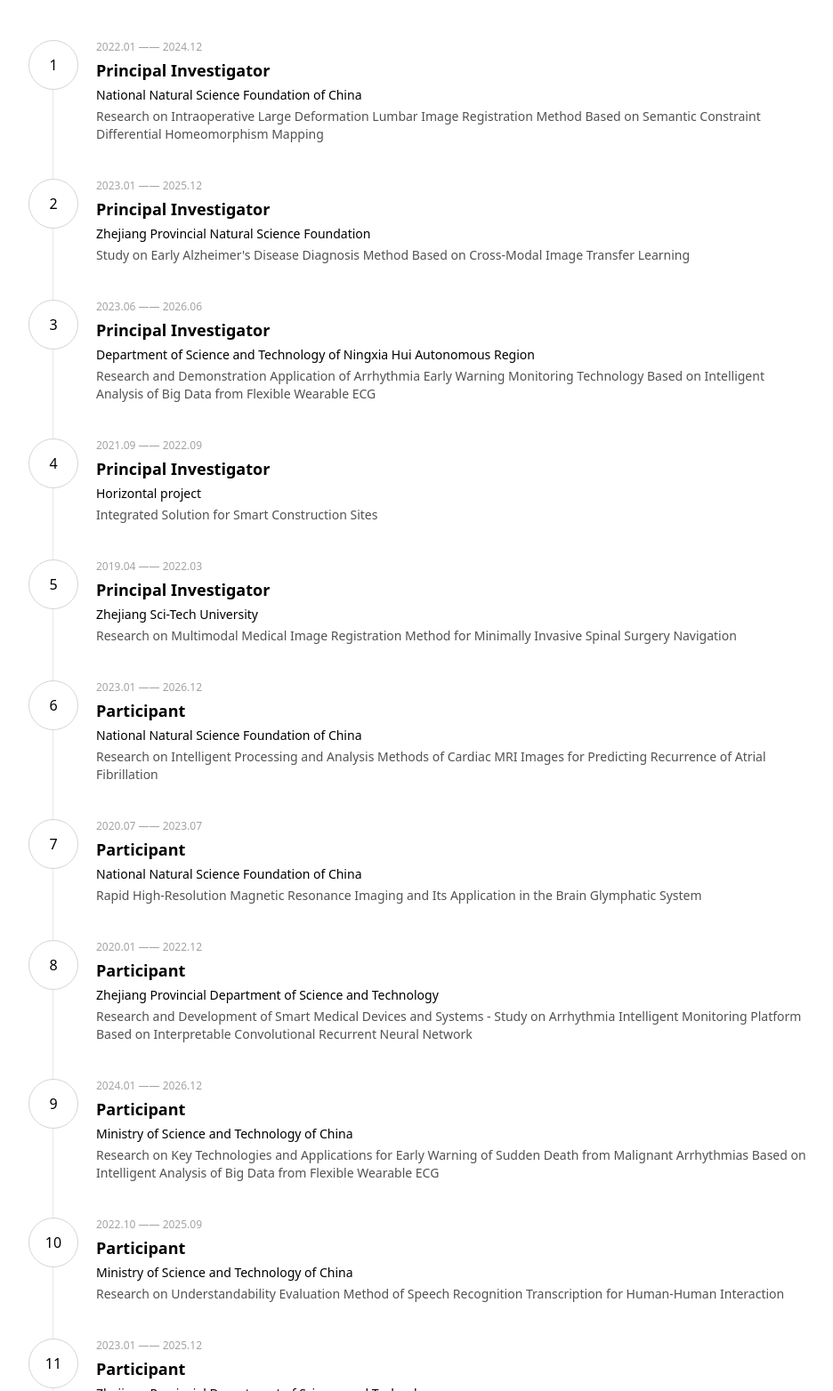
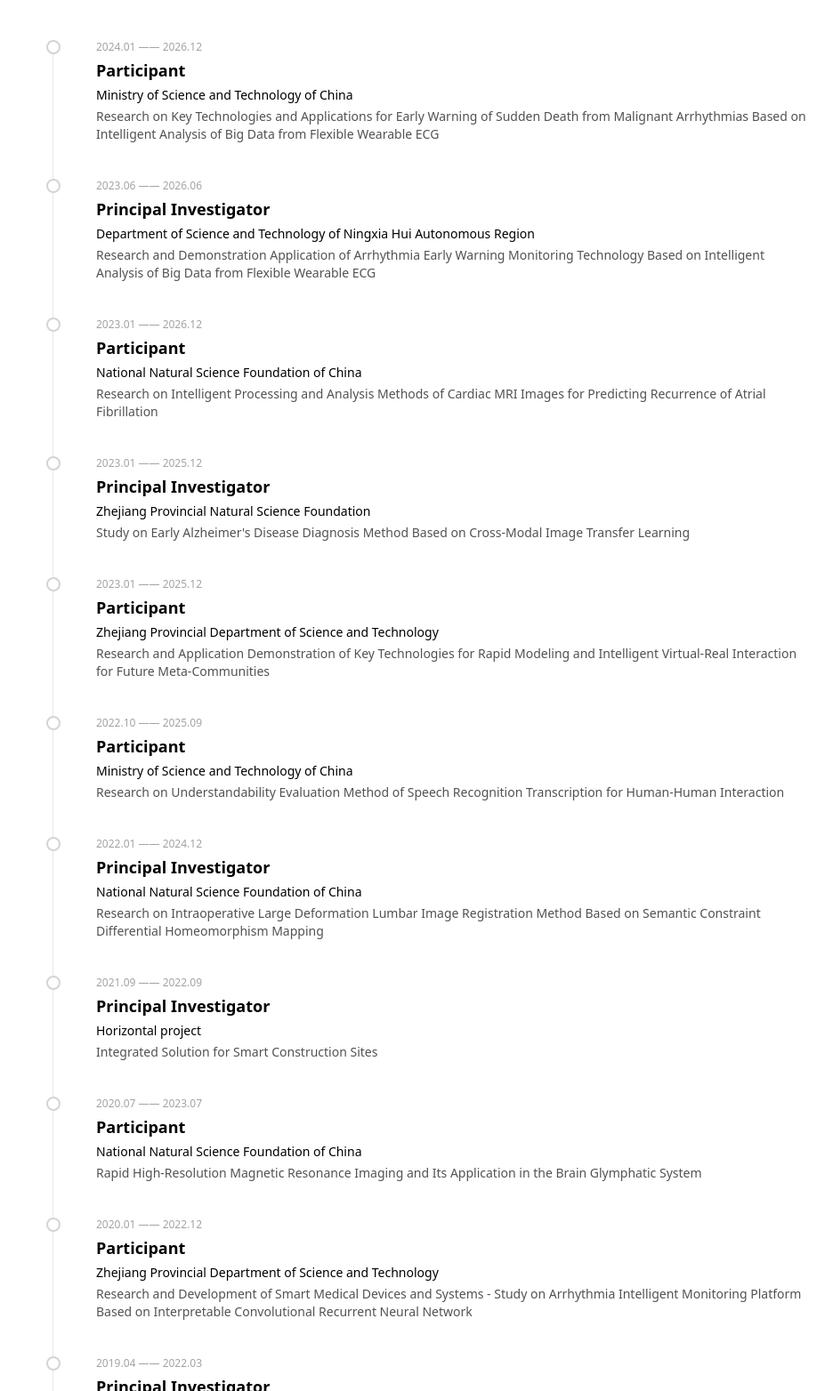
Before and after one commit to yanglilab/yanglilab.github.io, a plain HTML site: page about/index.html in a window 1280 px wide. Shown: the part 787-2351 px from the top of the page at 89% size, without its empty margins (153-1089 px from the left). Drawn offline with nearby package versions, Linux system fonts and the light colour scheme.

Commit message:
resort experiences yanglilab/lab-ly@7da20dea10a26688bfe148bae260c0cb318986de

```diff
--- a/about/index.html
+++ b/about/index.html
@@ -315,8 +315,155 @@
 
 <div class="relative flex flex-col justify-start pl-12">
 
-    <div class="absolute top-0 left-0 z-40 flex items-center justify-center -translate-x-1/2 bg-white border rounded-full dark:bg-neutral-950 w-14 h-14 border-neutral-300 dark:border-neutral-700 dark:text-neutral-500">
-        1
+    <div class="absolute top-0 left-0 z-40 flex items-center justify-center -translate-x-1/2
+    bg-white border border-2 rounded-full
+    dark:bg-neutral-950 w-4 h-4 border-neutral-300
+    dark:border-neutral-700 dark:text-neutral-500">
+        <!-- {experience.count} -->
+    </div>
+
+    <p class="text-xs uppercase text-neutral-400 dark:text-neutral-500 trackign-widest">2024.01 —— 2026.12</p>
+    <h3 class="my-1 text-lg font-bold dark:text-neutral-100">Participant</h3>
+    <p class="mb-1 text-sm font-medium dark:text-neutral-300">Ministry of Science and Technology of China</p>
+    <p class="text-sm font-light text-neutral-600 dark:text-neutral-400">Research on Key Technologies and Applications for Early Warning of Sudden Death from Malignant Arrhythmias Based on Intelligent Analysis of Big Data from Flexible Wearable ECG</p>
+
+</div>
+
+                    </div>
+
+
+
+
+                    <div class="pb-10 border-l border-gray-200 dark:border-neutral-700">
+
+
+<div class="relative flex flex-col justify-start pl-12">
+
+    <div class="absolute top-0 left-0 z-40 flex items-center justify-center -translate-x-1/2
+    bg-white border border-2 rounded-full
+    dark:bg-neutral-950 w-4 h-4 border-neutral-300
+    dark:border-neutral-700 dark:text-neutral-500">
+        <!-- {experience.count} -->
+    </div>
+
+    <p class="text-xs uppercase text-neutral-400 dark:text-neutral-500 trackign-widest">2023.06 —— 2026.06</p>
+    <h3 class="my-1 text-lg font-bold dark:text-neutral-100">Principal Investigator</h3>
+    <p class="mb-1 text-sm font-medium dark:text-neutral-300">Department of Science and Technology of Ningxia Hui Autonomous Region</p>
+    <p class="text-sm font-light text-neutral-600 dark:text-neutral-400">Research and Demonstration Application of Arrhythmia Early Warning Monitoring Technology Based on Intelligent Analysis of Big Data from Flexible Wearable ECG</p>
+
+</div>
+
+                    </div>
+
+
+
+
+                    <div class="pb-10 border-l border-gray-200 dark:border-neutral-700">
+
+
+<div class="relative flex flex-col justify-start pl-12">
+
+    <div class="absolute top-0 left-0 z-40 flex items-center justify-center -translate-x-1/2
+    bg-white border border-2 rounded-full
+    dark:bg-neutral-950 w-4 h-4 border-neutral-300
+    dark:border-neutral-700 dark:text-neutral-500">
+        <!-- {experience.count} -->
+    </div>
+
+    <p class="text-xs uppercase text-neutral-400 dark:text-neutral-500 trackign-widest">2023.01 —— 2026.12</p>
+    <h3 class="my-1 text-lg font-bold dark:text-neutral-100">Participant</h3>
+    <p class="mb-1 text-sm font-medium dark:text-neutral-300">National Natural Science Foundation of China</p>
+    <p class="text-sm font-light text-neutral-600 dark:text-neutral-400">Research on Intelligent Processing and Analysis Methods of Cardiac MRI Images for Predicting Recurrence of Atrial Fibrillation</p>
+
+</div>
+
+                    </div>
+
+
+
+
+                    <div class="pb-10 border-l border-gray-200 dark:border-neutral-700">
+
+
+<div class="relative flex flex-col justify-start pl-12">
+
+    <div class="absolute top-0 left-0 z-40 flex items-center justify-center -translate-x-1/2
+    bg-white border border-2 rounded-full
+    dark:bg-neutral-950 w-4 h-4 border-neutral-300
+    dark:border-neutral-700 dark:text-neutral-500">
+        <!-- {experience.count} -->
+    </div>
+
+    <p class="text-xs uppercase text-neutral-400 dark:text-neutral-500 trackign-widest">2023.01 —— 2025.12</p>
+    <h3 class="my-1 text-lg font-bold dark:text-neutral-100">Principal Investigator</h3>
+    <p class="mb-1 text-sm font-medium dark:text-neutral-300">Zhejiang Provincial Natural Science Foundation</p>
+    <p class="text-sm font-light text-neutral-600 dark:text-neutral-400">Study on Early Alzheimer's Disease Diagnosis Method Based on Cross-Modal Image Transfer Learning</p>
+
+</div>
+
+                    </div>
+
+
+
+
+                    <div class="pb-10 border-l border-gray-200 dark:border-neutral-700">
+
+
+<div class="relative flex flex-col justify-start pl-12">
+
+    <div class="absolute top-0 left-0 z-40 flex items-center justify-center -translate-x-1/2
+    bg-white border border-2 rounded-full
+    dark:bg-neutral-950 w-4 h-4 border-neutral-300
+    dark:border-neutral-700 dark:text-neutral-500">
+        <!-- {experience.count} -->
+    </div>
+
+    <p class="text-xs uppercase text-neutral-400 dark:text-neutral-500 trackign-widest">2023.01 —— 2025.12</p>
+    <h3 class="my-1 text-lg font-bold dark:text-neutral-100">Participant</h3>
+    <p class="mb-1 text-sm font-medium dark:text-neutral-300">Zhejiang Provincial Department of Science and Technology</p>
+    <p class="text-sm font-light text-neutral-600 dark:text-neutral-400">Research and Application Demonstration of Key Technologies for Rapid Modeling and Intelligent Virtual-Real Interaction for Future Meta-Communities</p>
+
+</div>
+
+                    </div>
+
+
+
+
+                    <div class="pb-10 border-l border-gray-200 dark:border-neutral-700">
+
+
+<div class="relative flex flex-col justify-start pl-12">
+
+    <div class="absolute top-0 left-0 z-40 flex items-center justify-center -translate-x-1/2
+    bg-white border border-2 rounded-full
+    dark:bg-neutral-950 w-4 h-4 border-neutral-300
+    dark:border-neutral-700 dark:text-neutral-500">
+        <!-- {experience.count} -->
+    </div>
+
+    <p class="text-xs uppercase text-neutral-400 dark:text-neutral-500 trackign-widest">2022.10 —— 2025.09</p>
+    <h3 class="my-1 text-lg font-bold dark:text-neutral-100">Participant</h3>
+    <p class="mb-1 text-sm font-medium dark:text-neutral-300">Ministry of Science and Technology of China</p>
+    <p class="text-sm font-light text-neutral-600 dark:text-neutral-400">Research on Understandability Evaluation Method of Speech Recognition Transcription for Human-Human Interaction</p>
+
+</div>
+
+                    </div>
+
+
+
+
+                    <div class="pb-10 border-l border-gray-200 dark:border-neutral-700">
+
+
+<div class="relative flex flex-col justify-start pl-12">
+
+    <div class="absolute top-0 left-0 z-40 flex items-center justify-center -translate-x-1/2
+    bg-white border border-2 rounded-full
+    dark:bg-neutral-950 w-4 h-4 border-neutral-300
+    dark:border-neutral-700 dark:text-neutral-500">
+        <!-- {experience.count} -->
     </div>
 
     <p class="text-xs uppercase text-neutral-400 dark:text-neutral-500 trackign-widest">2022.01 —— 2024.12</p>
@@ -336,50 +483,11 @@
 
 <div class="relative flex flex-col justify-start pl-12">
 
-    <div class="absolute top-0 left-0 z-40 flex items-center justify-center -translate-x-1/2 bg-white border rounded-full dark:bg-neutral-950 w-14 h-14 border-neutral-300 dark:border-neutral-700 dark:text-neutral-500">
-        2
-    </div>
-
-    <p class="text-xs uppercase text-neutral-400 dark:text-neutral-500 trackign-widest">2023.01 —— 2025.12</p>
-    <h3 class="my-1 text-lg font-bold dark:text-neutral-100">Principal Investigator</h3>
-    <p class="mb-1 text-sm font-medium dark:text-neutral-300">Zhejiang Provincial Natural Science Foundation</p>
-    <p class="text-sm font-light text-neutral-600 dark:text-neutral-400">Study on Early Alzheimer's Disease Diagnosis Method Based on Cross-Modal Image Transfer Learning</p>
-
-</div>
-
-                    </div>
-
-
-
-
-                    <div class="pb-10 border-l border-gray-200 dark:border-neutral-700">
-
-
-<div class="relative flex flex-col justify-start pl-12">
-
-    <div class="absolute top-0 left-0 z-40 flex items-center justify-center -translate-x-1/2 bg-white border rounded-full dark:bg-neutral-950 w-14 h-14 border-neutral-300 dark:border-neutral-700 dark:text-neutral-500">
-        3
-    </div>
-
-    <p class="text-xs uppercase text-neutral-400 dark:text-neutral-500 trackign-widest">2023.06 —— 2026.06</p>
-    <h3 class="my-1 text-lg font-bold dark:text-neutral-100">Principal Investigator</h3>
-    <p class="mb-1 text-sm font-medium dark:text-neutral-300">Department of Science and Technology of Ningxia Hui Autonomous Region</p>
-    <p class="text-sm font-light text-neutral-600 dark:text-neutral-400">Research and Demonstration Application of Arrhythmia Early Warning Monitoring Technology Based on Intelligent Analysis of Big Data from Flexible Wearable ECG</p>
-
-</div>
-
-                    </div>
-
-
-
-
-                    <div class="pb-10 border-l border-gray-200 dark:border-neutral-700">
-
-
-<div class="relative flex flex-col justify-start pl-12">
-
-    <div class="absolute top-0 left-0 z-40 flex items-center justify-center -translate-x-1/2 bg-white border rounded-full dark:bg-neutral-950 w-14 h-14 border-neutral-300 dark:border-neutral-700 dark:text-neutral-500">
-        4
+    <div class="absolute top-0 left-0 z-40 flex items-center justify-center -translate-x-1/2
+    bg-white border border-2 rounded-full
+    dark:bg-neutral-950 w-4 h-4 border-neutral-300
+    dark:border-neutral-700 dark:text-neutral-500">
+        <!-- {experience.count} -->
     </div>
 
     <p class="text-xs uppercase text-neutral-400 dark:text-neutral-500 trackign-widest">2021.09 —— 2022.09</p>
@@ -399,50 +507,11 @@
 
 <div class="relative flex flex-col justify-start pl-12">
 
-    <div class="absolute top-0 left-0 z-40 flex items-center justify-center -translate-x-1/2 bg-white border rounded-full dark:bg-neutral-950 w-14 h-14 border-neutral-300 dark:border-neutral-700 dark:text-neutral-500">
-        5
-    </div>
-
-    <p class="text-xs uppercase text-neutral-400 dark:text-neutral-500 trackign-widest">2019.04 —— 2022.03</p>
-    <h3 class="my-1 text-lg font-bold dark:text-neutral-100">Principal Investigator</h3>
-    <p class="mb-1 text-sm font-medium dark:text-neutral-300">Zhejiang Sci-Tech University</p>
-    <p class="text-sm font-light text-neutral-600 dark:text-neutral-400">Research on Multimodal Medical Image Registration Method for Minimally Invasive Spinal Surgery Navigation</p>
-
-</div>
-
-                    </div>
-
-
-
-
-                    <div class="pb-10 border-l border-gray-200 dark:border-neutral-700">
-
-
-<div class="relative flex flex-col justify-start pl-12">
-
-    <div class="absolute top-0 left-0 z-40 flex items-center justify-center -translate-x-1/2 bg-white border rounded-full dark:bg-neutral-950 w-14 h-14 border-neutral-300 dark:border-neutral-700 dark:text-neutral-500">
-        6
-    </div>
-
-    <p class="text-xs uppercase text-neutral-400 dark:text-neutral-500 trackign-widest">2023.01 —— 2026.12</p>
-    <h3 class="my-1 text-lg font-bold dark:text-neutral-100">Participant</h3>
-    <p class="mb-1 text-sm font-medium dark:text-neutral-300">National Natural Science Foundation of China</p>
-    <p class="text-sm font-light text-neutral-600 dark:text-neutral-400">Research on Intelligent Processing and Analysis Methods of Cardiac MRI Images for Predicting Recurrence of Atrial Fibrillation</p>
-
-</div>
-
-                    </div>
-
-
-
-
-                    <div class="pb-10 border-l border-gray-200 dark:border-neutral-700">
-
-
-<div class="relative flex flex-col justify-start pl-12">
-
-    <div class="absolute top-0 left-0 z-40 flex items-center justify-center -translate-x-1/2 bg-white border rounded-full dark:bg-neutral-950 w-14 h-14 border-neutral-300 dark:border-neutral-700 dark:text-neutral-500">
-        7
+    <div class="absolute top-0 left-0 z-40 flex items-center justify-center -translate-x-1/2
+    bg-white border border-2 rounded-full
+    dark:bg-neutral-950 w-4 h-4 border-neutral-300
+    dark:border-neutral-700 dark:text-neutral-500">
+        <!-- {experience.count} -->
     </div>
 
     <p class="text-xs uppercase text-neutral-400 dark:text-neutral-500 trackign-widest">2020.07 —— 2023.07</p>
@@ -462,8 +531,11 @@
 
 <div class="relative flex flex-col justify-start pl-12">
 
-    <div class="absolute top-0 left-0 z-40 flex items-center justify-center -translate-x-1/2 bg-white border rounded-full dark:bg-neutral-950 w-14 h-14 border-neutral-300 dark:border-neutral-700 dark:text-neutral-500">
-        8
+    <div class="absolute top-0 left-0 z-40 flex items-center justify-center -translate-x-1/2
+    bg-white border border-2 rounded-full
+    dark:bg-neutral-950 w-4 h-4 border-neutral-300
+    dark:border-neutral-700 dark:text-neutral-500">
+        <!-- {experience.count} -->
     </div>
 
     <p class="text-xs uppercase text-neutral-400 dark:text-neutral-500 trackign-widest">2020.01 —— 2022.12</p>
@@ -483,56 +555,17 @@
 
 <div class="relative flex flex-col justify-start pl-12">
 
-    <div class="absolute top-0 left-0 z-40 flex items-center justify-center -translate-x-1/2 bg-white border rounded-full dark:bg-neutral-950 w-14 h-14 border-neutral-300 dark:border-neutral-700 dark:text-neutral-500">
-        9
+    <div class="absolute top-0 left-0 z-40 flex items-center justify-center -translate-x-1/2
+    bg-white border border-2 rounded-full
+    dark:bg-neutral-950 w-4 h-4 border-neutral-300
+    dark:border-neutral-700 dark:text-neutral-500">
+        <!-- {experience.count} -->
     </div>
 
-    <p class="text-xs uppercase text-neutral-400 dark:text-neutral-500 trackign-widest">2024.01 —— 2026.12</p>
-    <h3 class="my-1 text-lg font-bold dark:text-neutral-100">Participant</h3>
-    <p class="mb-1 text-sm font-medium dark:text-neutral-300">Ministry of Science and Technology of China</p>
-    <p class="text-sm font-light text-neutral-600 dark:text-neutral-400">Research on Key Technologies and Applications for Early Warning of Sudden Death from Malignant Arrhythmias Based on Intelligent Analysis of Big Data from Flexible Wearable ECG</p>
-
-</div>
-
-                    </div>
-
-
-
-
-                    <div class="pb-10 border-l border-gray-200 dark:border-neutral-700">
-
-
-<div class="relative flex flex-col justify-start pl-12">
-
-    <div class="absolute top-0 left-0 z-40 flex items-center justify-center -translate-x-1/2 bg-white border rounded-full dark:bg-neutral-950 w-14 h-14 border-neutral-300 dark:border-neutral-700 dark:text-neutral-500">
-        10
-    </div>
-
-    <p class="text-xs uppercase text-neutral-400 dark:text-neutral-500 trackign-widest">2022.10 —— 2025.09</p>
-    <h3 class="my-1 text-lg font-bold dark:text-neutral-100">Participant</h3>
-    <p class="mb-1 text-sm font-medium dark:text-neutral-300">Ministry of Science and Technology of China</p>
-    <p class="text-sm font-light text-neutral-600 dark:text-neutral-400">Research on Understandability Evaluation Method of Speech Recognition Transcription for Human-Human Interaction</p>
-
-</div>
-
-                    </div>
-
-
-
-
-                    <div class="pb-10 border-l border-gray-200 dark:border-neutral-700">
-
-
-<div class="relative flex flex-col justify-start pl-12">
-
-    <div class="absolute top-0 left-0 z-40 flex items-center justify-center -translate-x-1/2 bg-white border rounded-full dark:bg-neutral-950 w-14 h-14 border-neutral-300 dark:border-neutral-700 dark:text-neutral-500">
-        11
-    </div>
-
-    <p class="text-xs uppercase text-neutral-400 dark:text-neutral-500 trackign-widest">2023.01 —— 2025.12</p>
-    <h3 class="my-1 text-lg font-bold dark:text-neutral-100">Participant</h3>
-    <p class="mb-1 text-sm font-medium dark:text-neutral-300">Zhejiang Provincial Department of Science and Technology</p>
-    <p class="text-sm font-light text-neutral-600 dark:text-neutral-400">Research and Application Demonstration of Key Technologies for Rapid Modeling and Intelligent Virtual-Real Interaction for Future Meta-Communities</p>
+    <p class="text-xs uppercase text-neutral-400 dark:text-neutral-500 trackign-widest">2019.04 —— 2022.03</p>
+    <h3 class="my-1 text-lg font-bold dark:text-neutral-100">Principal Investigator</h3>
+    <p class="mb-1 text-sm font-medium dark:text-neutral-300">Zhejiang Sci-Tech University</p>
+    <p class="text-sm font-light text-neutral-600 dark:text-neutral-400">Research on Multimodal Medical Image Registration Method for Minimally Invasive Spinal Surgery Navigation</p>
 
 </div>
 
```
Also changed, not shown: assets/css/main.css.
